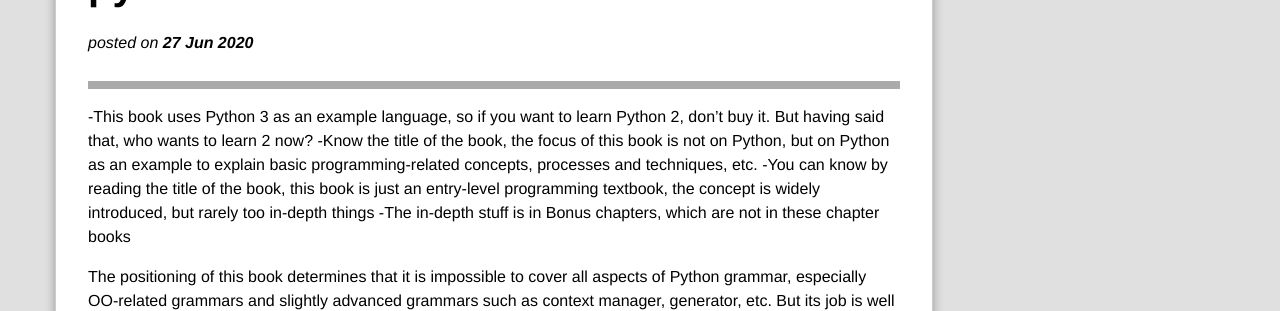
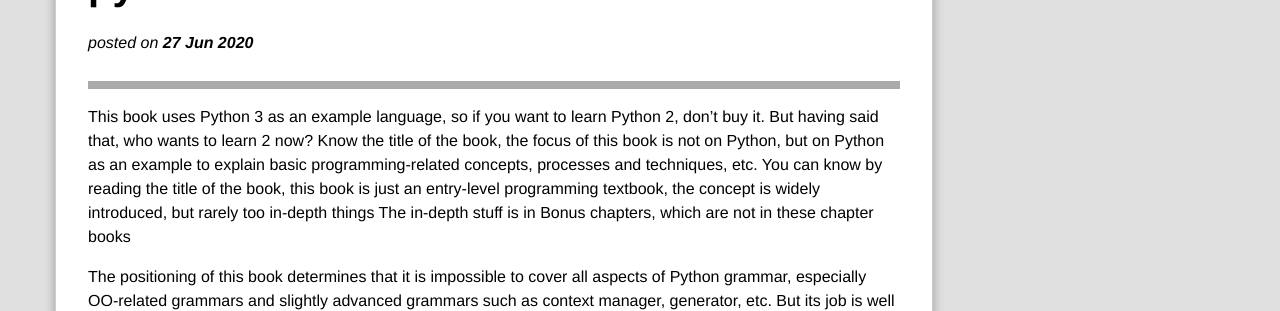
Before and after one commit to LearnDSML/blog, a Jekyll site: the page built from _book_review/introduction_to_programming_using_python.md, in a window 1280 px wide. Shown: the part 408-719 px from the top of the page. Built offline with Jekyll 4.4.1, drawn with Linux system fonts in a browser that asks for light colours; comment, search, counter and statistics services are not loaded.

```diff
--- a/_book_review/introduction_to_programming_using_python.md
+++ b/_book_review/introduction_to_programming_using_python.md
@@ -2,9 +2,6 @@
 stars: 4
 ---
 
--This book uses Python 3 as an example language, so if you want to learn Python 2, don't buy it. But having said that, who wants to learn 2 now?
--Know the title of the book, the focus of this book is not on Python, but on Python as an example to explain basic programming-related concepts, processes and techniques, etc.
--You can know by reading the title of the book, this book is just an entry-level programming textbook, the concept is widely introduced, but rarely too in-depth things
--The in-depth stuff is in Bonus chapters, which are not in these chapter books
+This book uses Python 3 as an example language, so if you want to learn Python 2, don't buy it. But having said that, who wants to learn 2 now? Know the title of the book, the focus of this book is not on Python, but on Python as an example to explain basic programming-related concepts, processes and techniques, etc. You can know by reading the title of the book, this book is just an entry-level programming textbook, the concept is widely introduced, but rarely too in-depth things The in-depth stuff is in Bonus chapters, which are not in these chapter books
 
 The positioning of this book determines that it is impossible to cover all aspects of Python grammar, especially OO-related grammars and slightly advanced grammars such as context manager, generator, etc. But its job is well done, and it is introduced step by step. Procedural, OOP, GUI, basic algorithms, problem-solving ideas and various programming concepts. The content is perfectly arranged, a large number of after-school exercises, and the timing of the concept introduction is also just right. I think it is a very good textbook as an introduction to programming
```
